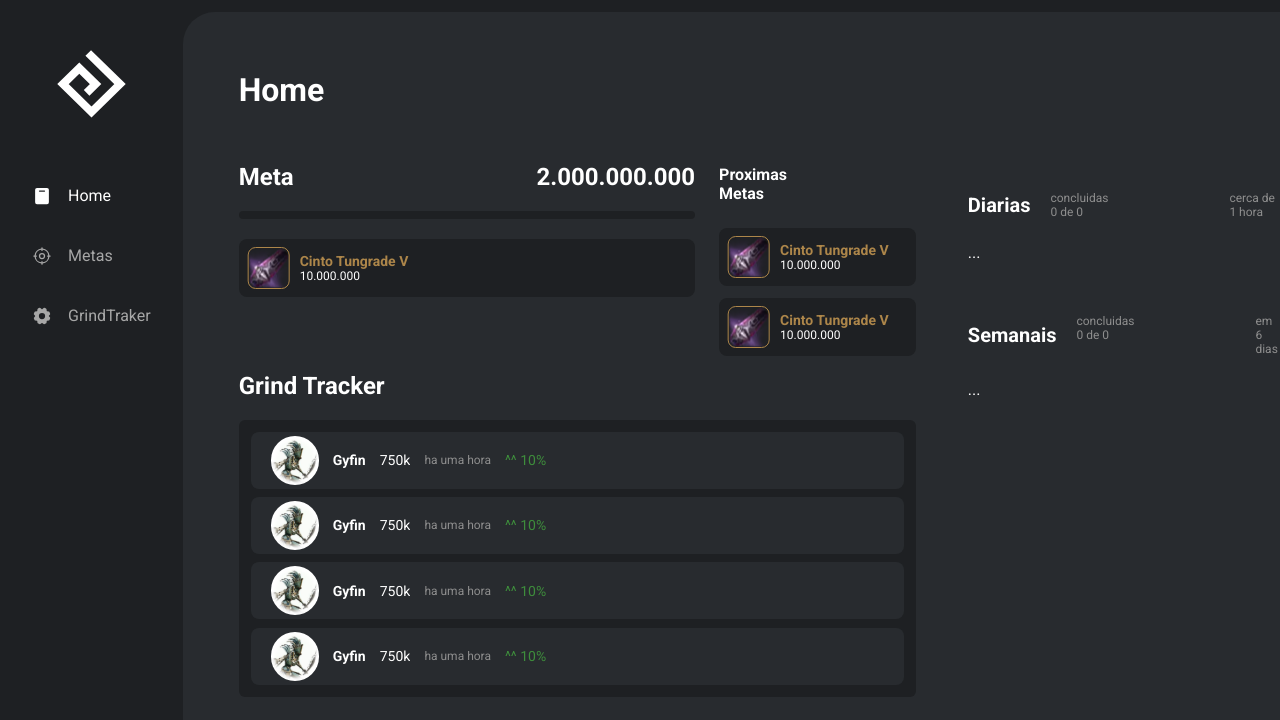
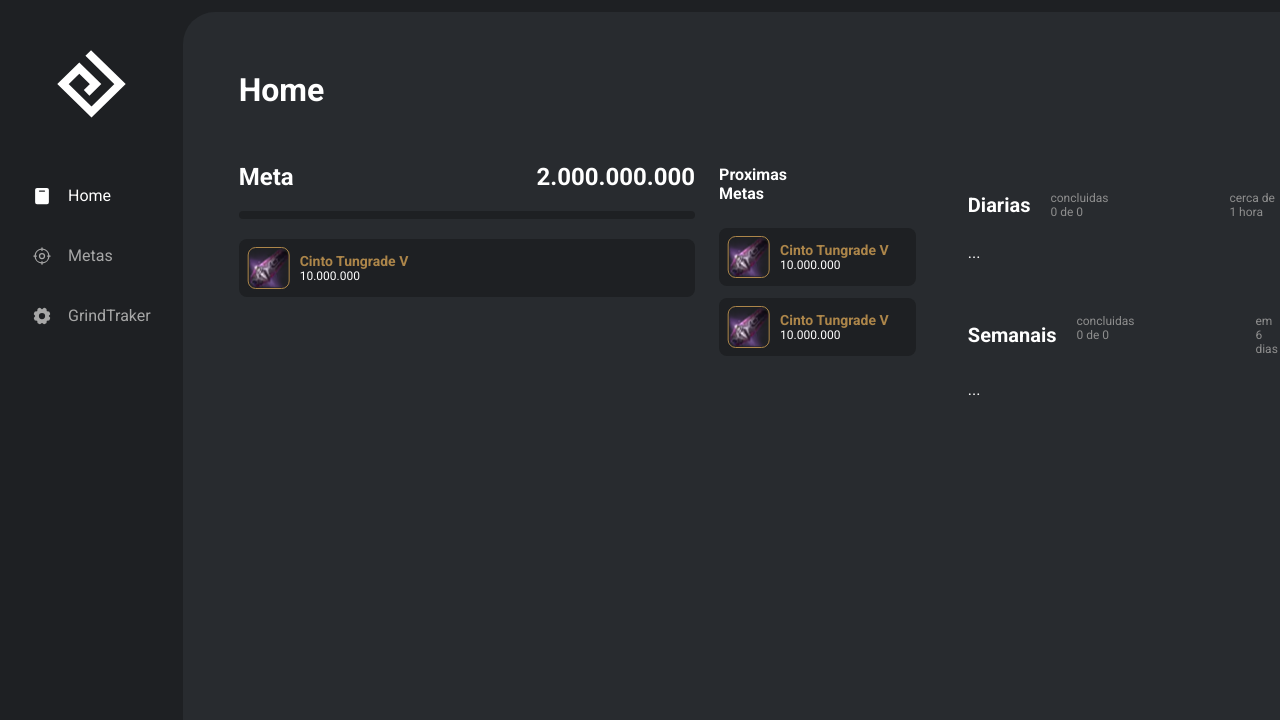
Before and after one commit to Kleie/black-desert-meta, a React (Vite) app: page /home in a window 1280 px wide. Shown: the top 720 px of the page. Built offline with nearby package versions, Linux system fonts and the light colour scheme.

Commit message:
Retirando temporariamente a area de grindTracker

```diff
--- a/src/pages/Home/index.tsx
+++ b/src/pages/Home/index.tsx
@@ -1,17 +1,17 @@
 import { Card } from "../../components/UI/Card";
 import {
   CardDiariasWrapper,
-  CardGrindTrackerContainer,
-  CardListContainer,
+  // CardGrindTrackerContainer,
+  // CardListContainer,
   CardSemanaisWrapper,
   CardWrapper,
-  CardWrapperGrindTracker,
+  // CardWrapperGrindTracker,
   CardWrapperMetaAtual,
   Diarias,
   DiariasContainer,
   DiariasList,
   DiariasSemanaisContainer,
-  GrindTrackerContainer,
+  // GrindTrackerContainer,
   HomeContainer,
   MetaAndTrackerContainer,
   MetaAtualContainer,
@@ -24,14 +24,14 @@ import {
   SemanaisContainer,
   SemanaisList,
   TitleDiarias,
-  TitleGrindTracker,
+  // TitleGrindTracker,
   TitleMetaAtual,
   TitleProximaMeta,
   TitleSemanais,
 } from "./styles";
 
 import itemTeste from "../../assets/Item-test.svg.svg";
-import gyfinTeste from "../../assets/gyfin-teste.svg";
+// import gyfinTeste from "../../assets/gyfin-teste.svg";
 
 import { useMetaContext } from "../../hooks/useMetaContext";
 import { TimeLeft, WeekLeft } from "../../components/Time";
@@ -97,7 +97,7 @@ export function Home() {
           </ProximaMetaContainer>
         </MetaContainer>
 
-        <GrindTrackerContainer>
+        {/* <GrindTrackerContainer>
           <TitleGrindTracker>Grind Tracker</TitleGrindTracker>
           <CardGrindTrackerContainer>
             <CardListContainer>
@@ -139,7 +139,7 @@ export function Home() {
               </CardWrapperGrindTracker>
             </CardListContainer>
           </CardGrindTrackerContainer>
-        </GrindTrackerContainer>
+        </GrindTrackerContainer> */}
       </MetaAndTrackerContainer>
 
       <DiariasSemanaisContainer>
--- a/src/pages/Metas/index.tsx
+++ b/src/pages/Metas/index.tsx
@@ -1,13 +1,13 @@
 import { Card } from "../../components/UI/Card";
 import {
   CardDiaria,
-  CardMeta,
+  // CardMeta,
   CardSemanal,
   CardWrapperDiaria,
-  CardWrapperMeta,
+  // CardWrapperMeta,
   CardWrapperSemanal,
   DiariaArea,
-  MetasArea,
+  // MetasArea,
   MetasContainer,
   ModalWrapper,
   SemanalArea,
@@ -15,11 +15,11 @@ import {
   TimeInTitleSemanal,
   TitleCard,
   TitleDiaria,
-  TitleMeta,
+  // TitleMeta,
   TitleSemanal,
 } from "./styles";
 
-import itemTeste from "../../assets/Item-test.svg.svg";
+// import itemTeste from "../../assets/Item-test.svg.svg";
 import { Trash } from "@phosphor-icons/react";
 import { Modal } from "../../components/Modal";
 
@@ -95,7 +95,7 @@ export function Metas() {
           </CardWrapperSemanal>
         </SemanalArea>
 
-        <MetasArea>
+        {/* <MetasArea>
           <TitleMeta>Metas</TitleMeta>
 
           <CardWrapperMeta>
@@ -129,7 +129,7 @@ export function Metas() {
               </Card>
             </CardMeta>
           </CardWrapperMeta>
-        </MetasArea>
+        </MetasArea> */}
       </MetasContainer>
     </>
   );
```
